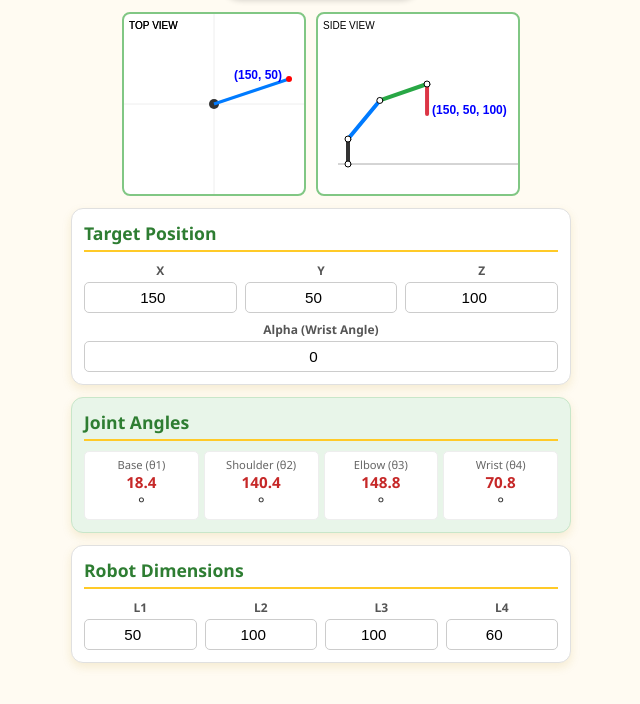
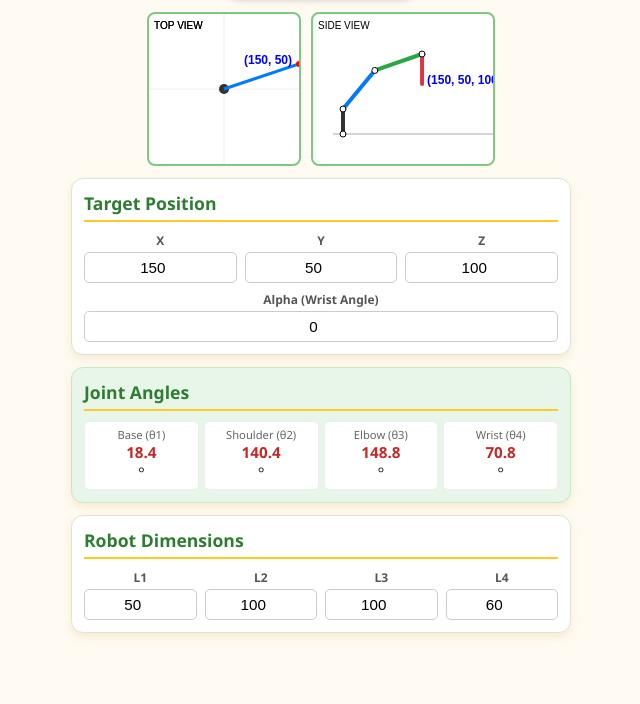
Before and after one commit to Arafat178/4-DOF-Robotic-Arm-Inverse-Kinematics-Solver, a plain HTML site: page index.html in a window 1280 px wide. Shown: the part 96-800 px from the top of the page, without its empty margins (319-959 px from the left). Drawn offline with Linux system fonts and the light colour scheme.

Commit message:
Update index.html

```diff
--- a/index.html
+++ b/index.html
@@ -16,8 +16,8 @@
     <div class="main-container">
 
         <div class="section visuals">
-            <canvas id="topView" width="180" height="180"></canvas>
-            <canvas id="sideView" width="200" height="180"></canvas>
+            <canvas id="topView" width="150" height="150"></canvas>
+            <canvas id="sideView" width="180" height="150"></canvas>
         </div>
 
         <div class="section input-panel">
```
